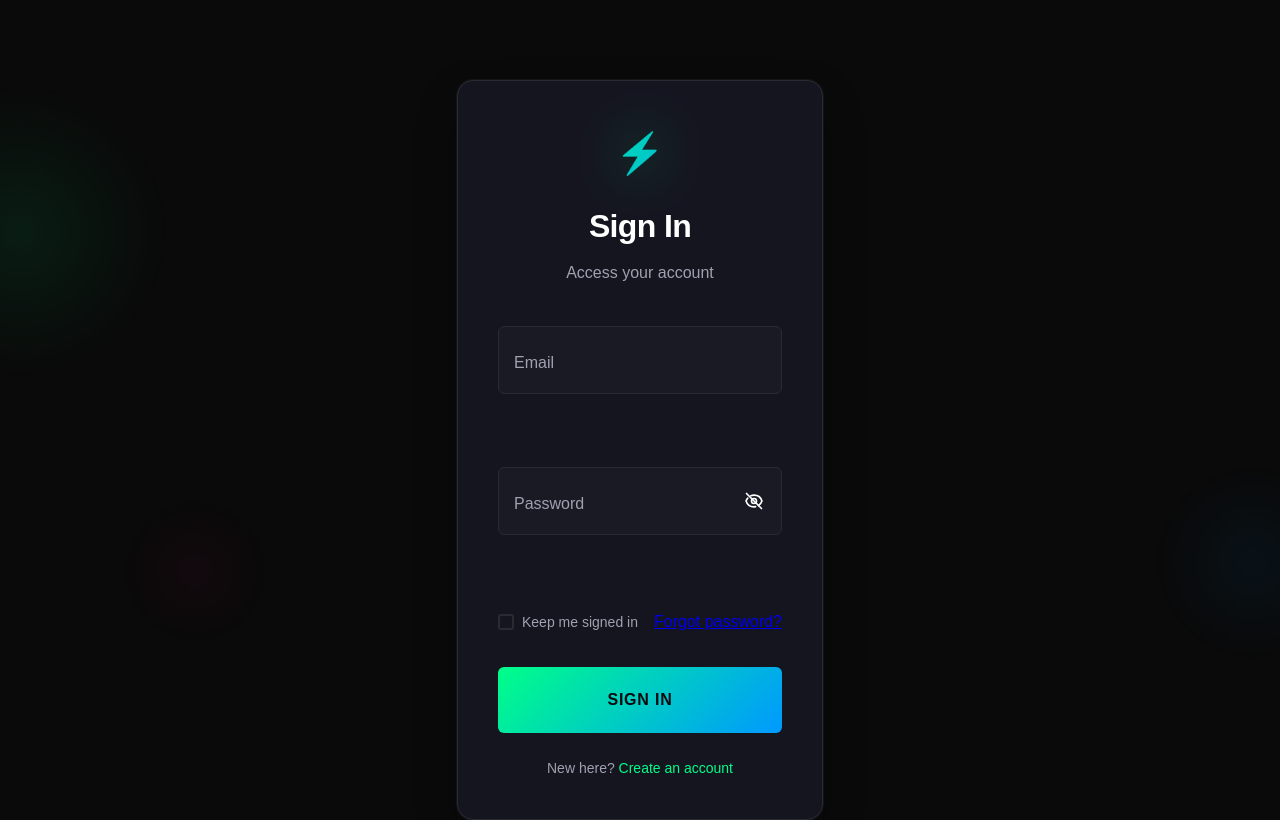
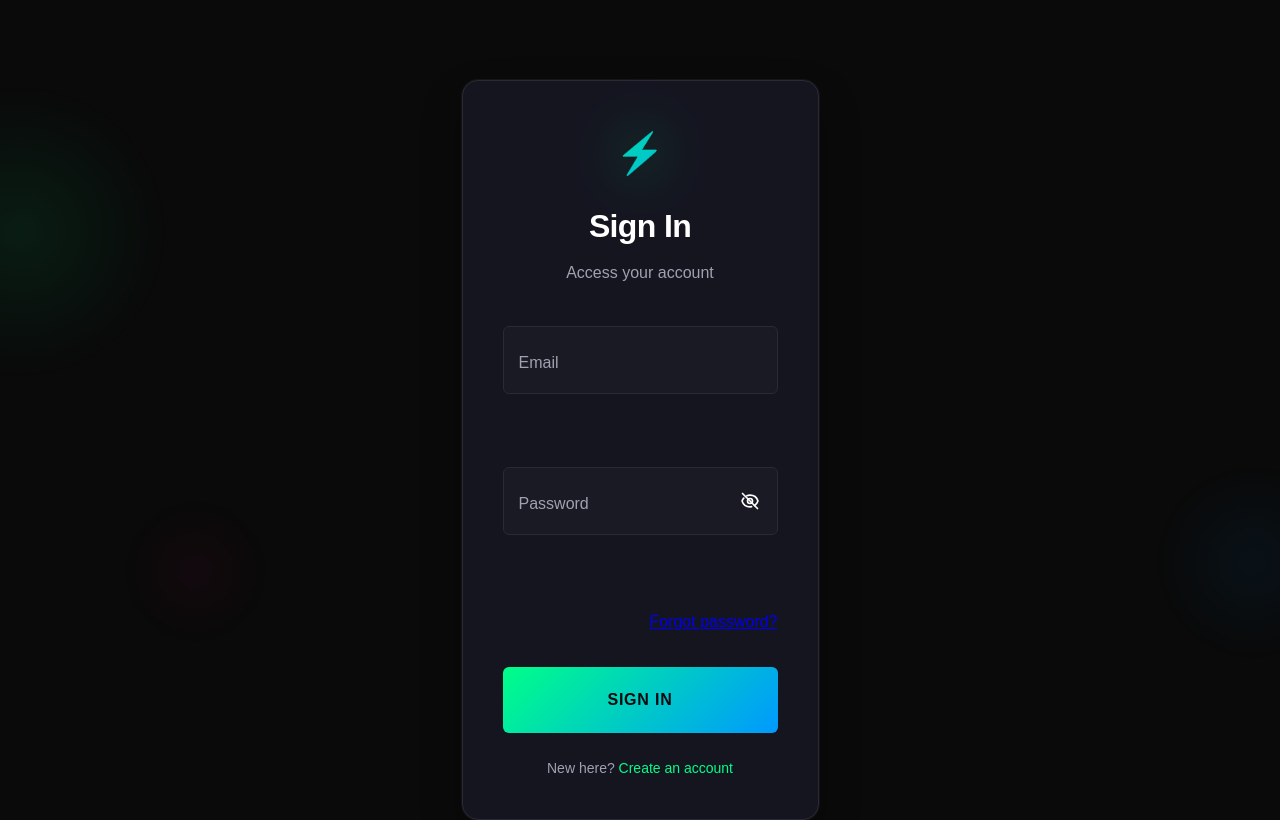
Before and after one commit to Arjuba12/Project_Evotin, a React app in the folder frontend/: page /login in a window 1280 px wide. Built offline with nearby package versions, Linux system fonts and the light colour scheme; the HTML template or start-up script is replaced by a standard one.

Commit message:
add routes to forgot password

```diff
--- a/frontend/src/App.jsx
+++ b/frontend/src/App.jsx
@@ -13,6 +13,8 @@ import StatistikPage from "./pages/StatistikPage";
 import ProfilePage from "./pages/ProfilePage";
 import ProtectedRoute from "./components/ProtectedRoute";
 import Navbar from "./components/Navbar";
+import AboutPage from "./pages/AboutPage";
+
 
 export default function App() {
   return (
@@ -21,6 +23,7 @@ export default function App() {
         {/* halaman publik */}
         <Route path="/login" element={<LoginPage />} />
         <Route path="/register" element={<RegisterPage />} />
+        <Route path="/about" element={<AboutPage />} />
 
         {/* halaman connect wallet
         <Route
--- a/frontend/src/pages/LoginPage.jsx
+++ b/frontend/src/pages/LoginPage.jsx
@@ -155,14 +155,10 @@ export default function LoginPage() {
           <div className="form-options">
             <div className="remember-wrapper">
               <input type="checkbox" id="remember" name="remember" />
-              <label htmlFor="remember" className="checkbox-label">
-                <span className="custom-checkbox"></span>
-                Keep me signed in
-              </label>
             </div>
-            <a href="/about" className="forgot-link">
+            <Link to="/about" className="forgot-link">
               Forgot password?
-            </a>
+            </Link>
           </div>
 
           <button type="submit" className="login-btn btn" disabled={loading}>
```
